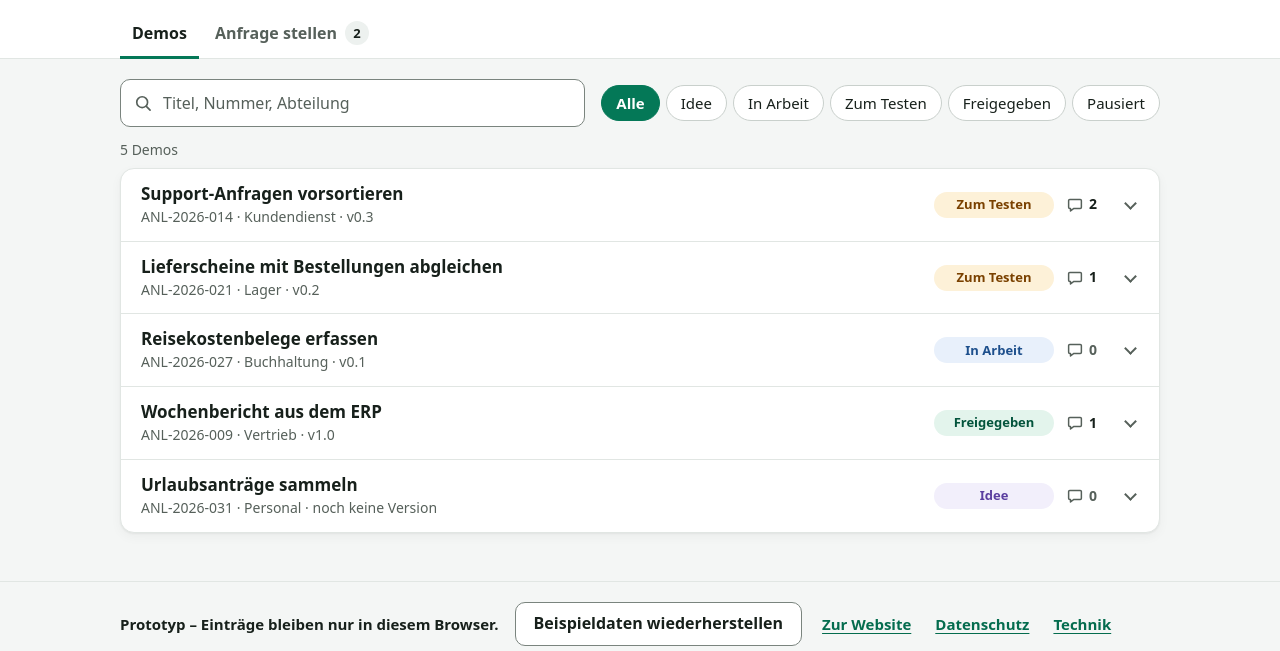
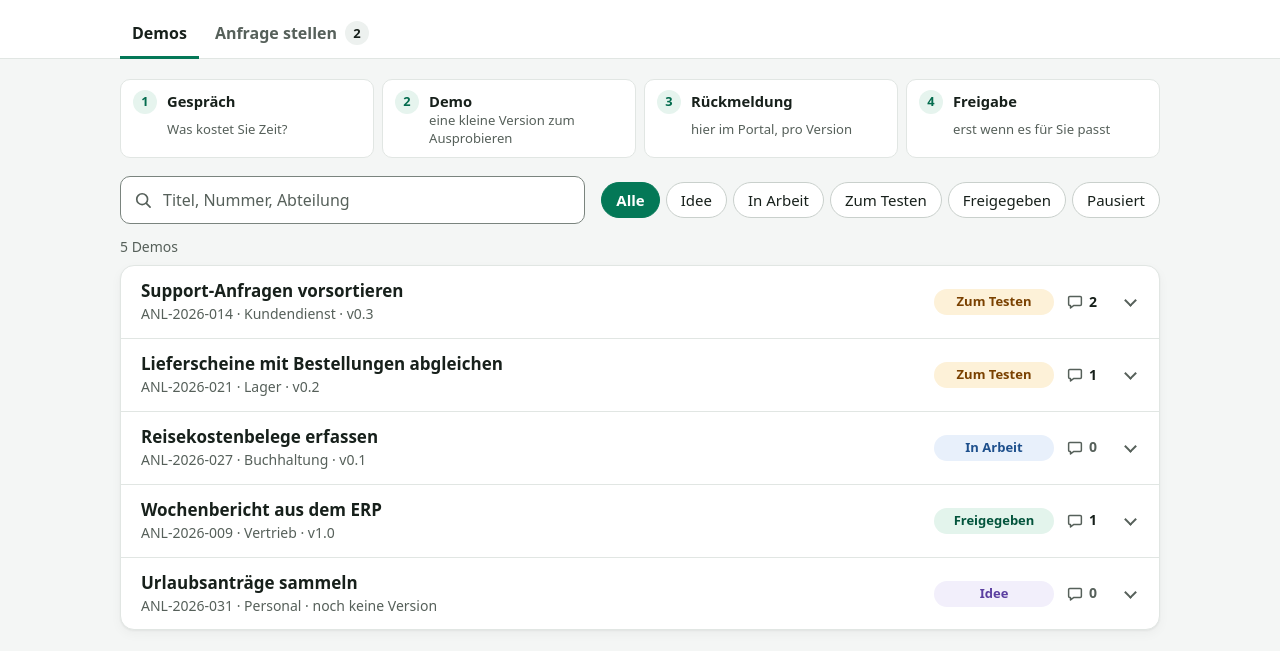
Before and after one commit to barneyson55/demo-portal, a plain HTML site: page index.html in a window 1280 px wide. Shown: the part 80-731 px from the top of the page. Drawn offline with Linux system fonts and the light colour scheme.

Commit message:
Show the way of working in four steps at the top of the portal
Co-Authored-By: Claude Opus 5.5 <noreply@anthropic.com>

```diff
--- a/index.html
+++ b/index.html
@@ -38,6 +38,14 @@
     <noscript>
       <p class="noscript">Dieses Portal braucht JavaScript. Bitte JavaScript erlauben und die Seite neu laden.</p>
     </noscript>
+
+    <!-- The way of working in four steps: what the portal is for, readable in five seconds. -->
+    <ol class="flow" aria-label="So läuft die Zusammenarbeit">
+      <li><strong>Gespräch</strong><span>Was kostet Sie Zeit?</span></li>
+      <li><strong>Demo</strong><span>eine kleine Version zum Ausprobieren</span></li>
+      <li><strong>Rückmeldung</strong><span>hier im Portal, pro Version</span></li>
+      <li><strong>Freigabe</strong><span>erst wenn es für Sie passt</span></li>
+    </ol>
 
     <!-- Reiter 1: Demos -->
     <section class="panel" id="panel-demos" role="tabpanel" aria-labelledby="tab-demos">
--- a/styles.css
+++ b/styles.css
@@ -313,6 +313,64 @@ a {
 
 .main:focus {
   outline: none;
+}
+
+/* Four steps of the collaboration: a real sequence, so the numbers carry meaning. */
+.flow {
+  list-style: none;
+  margin: 0 0 18px;
+  padding: 0;
+  display: grid;
+  grid-template-columns: repeat(4, minmax(0, 1fr));
+  gap: 8px;
+  counter-reset: flow;
+}
+
+.flow li {
+  counter-increment: flow;
+  display: grid;
+  grid-template-columns: auto minmax(0, 1fr);
+  column-gap: 10px;
+  align-items: start;
+  min-width: 0;
+  padding: 10px 12px;
+  border: 1px solid var(--line);
+  border-radius: var(--radius-sm);
+  background: var(--surface);
+}
+
+.flow li::before {
+  content: counter(flow);
+  grid-row: span 2;
+  display: grid;
+  place-items: center;
+  width: 24px;
+  height: 24px;
+  border-radius: 50%;
+  background: var(--accent-soft);
+  color: var(--accent-text);
+  font-size: 0.8rem;
+  font-weight: 700;
+  font-variant-numeric: tabular-nums;
+}
+
+.flow strong {
+  color: var(--text);
+  font-size: 0.92rem;
+}
+
+.flow span {
+  color: var(--muted);
+  font-size: 0.82rem;
+  line-height: 1.35;
+}
+
+/* Phones: only the four step names, two by two, to keep the list of demos close to the top. */
+@media (max-width: 720px) {
+  .flow { grid-template-columns: repeat(2, minmax(0, 1fr)); gap: 6px; margin-bottom: 14px; }
+  .flow li { align-items: center; padding: 8px 10px; }
+  .flow li::before { grid-row: auto; }
+  .flow span { display: none; }
 }
 
 .toolbar {
```
